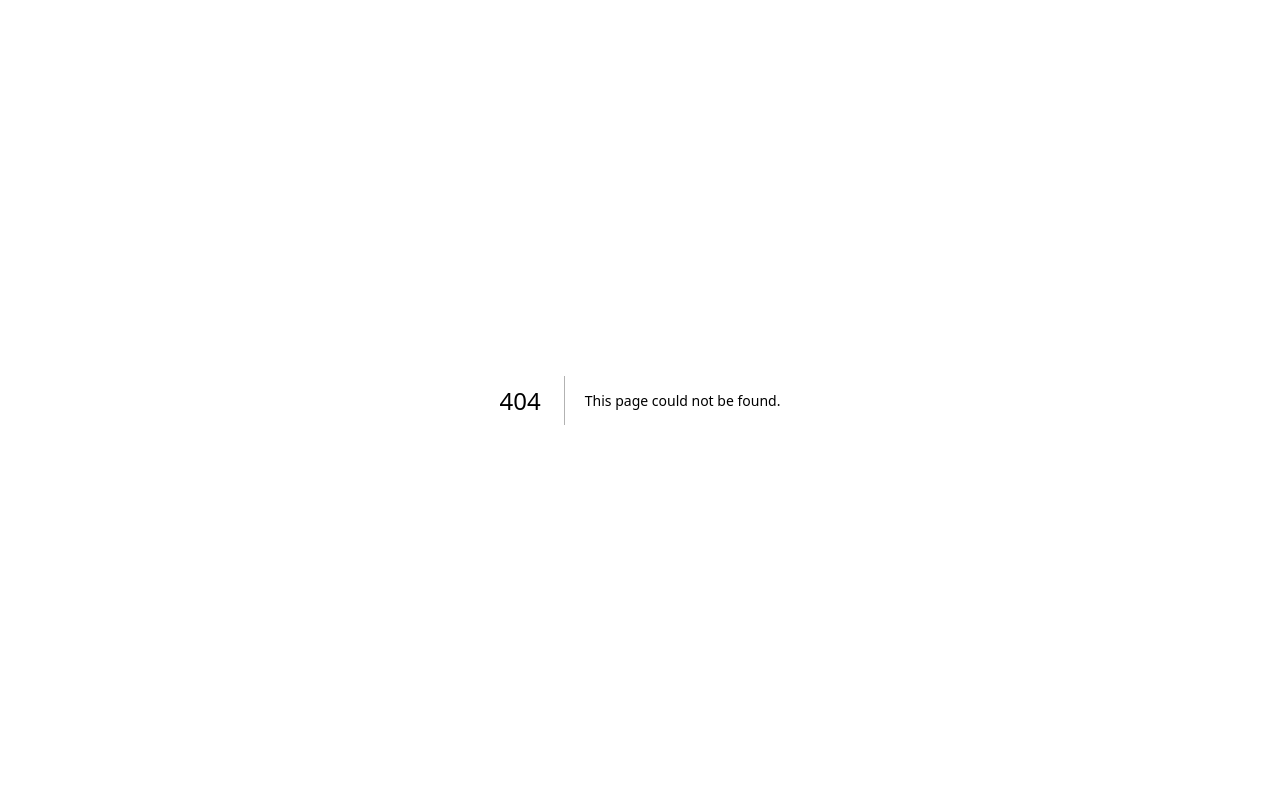
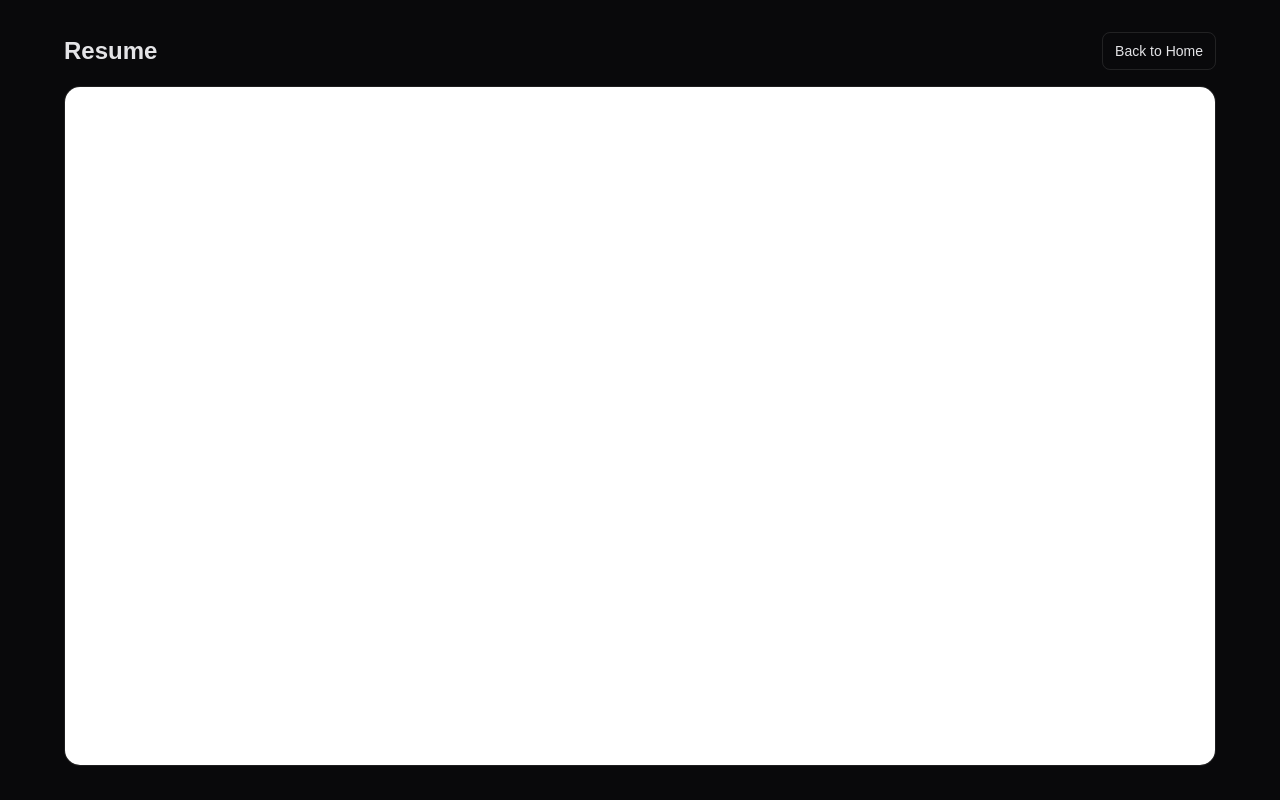
Before and after one commit to ankitguptaoct21/my-portfolio, a Next.js app: page /resume in a window 1280 px wide. Before the commit this address had no page. Built offline with nearby package versions, Linux system fonts and the light colour scheme.

Commit message:
Adds: Resume

```diff
--- a/app/page.jsx
+++ b/app/page.jsx
@@ -133,7 +133,7 @@ const Navigation = () => {
           </div>
 
           <div className="flex items-center gap-2">
-            <a href="/resume.pdf" className="hidden md:flex items-center gap-2 text-sm font-medium bg-zinc-800 text-white border border-white/10 px-4 py-2 rounded-lg hover:bg-zinc-700 transition-colors">
+            <a href="/resume" className="hidden md:flex items-center gap-2 text-sm font-medium bg-zinc-800 text-white border border-white/10 px-4 py-2 rounded-lg hover:bg-zinc-700 transition-colors">
               <FileText size={16} /> Resume
             </a>
             <a href="https://www.linkedin.com/in/ankit-gupta-oct21/" className="flex items-center gap-2 text-sm font-medium bg-white text-black px-4 py-2 rounded-lg hover:bg-zinc-200 transition-colors">
--- /dev/null
+++ b/app/resume/file/route.js
@@ -0,0 +1,26 @@
+import { readFile } from "node:fs/promises";
+import path from "node:path";
+
+export async function GET() {
+  const resumePath = path.join(
+    process.cwd(),
+    "app",
+    "assets",
+    "Resume_Ankit_Gupta_Senior_Software_Engineer.pdf"
+  );
+
+  try {
+    const fileBuffer = await readFile(resumePath);
+
+    return new Response(fileBuffer, {
+      headers: {
+        "Content-Type": "application/pdf",
+        "Content-Disposition":
+          'inline; filename="Resume_Ankit_Gupta_Senior_Software_Engineer.pdf"',
+        "Cache-Control": "public, max-age=3600",
+      },
+    });
+  } catch {
+    return new Response("Resume not found", { status: 404 });
+  }
+}
--- /dev/null
+++ b/app/resume/page.jsx
@@ -0,0 +1,29 @@
+"use client";
+
+import Link from "next/link";
+
+export default function ResumePage() {
+  return (
+    <main className="min-h-screen bg-[#09090b] text-zinc-200 p-4 md:p-8">
+      <div className="max-w-6xl mx-auto">
+        <div className="flex items-center justify-between mb-4">
+          <h1 className="text-xl md:text-2xl font-semibold">Resume</h1>
+          <Link
+            href="/"
+            className="text-sm px-3 py-2 rounded-lg border border-white/10 hover:bg-white/5 transition-colors"
+          >
+            Back to Home
+          </Link>
+        </div>
+
+        <div className="rounded-2xl overflow-hidden border border-white/10 bg-black/40 h-[85vh]">
+          <iframe
+            src="/resume/file"
+            title="Resume PDF"
+            className="w-full h-full"
+          />
+        </div>
+      </div>
+    </main>
+  );
+}
```
Also changed, not shown: 1 other file (tests, documents, lock files or other folders).
